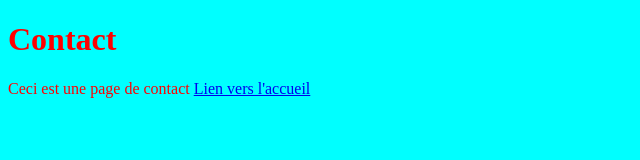
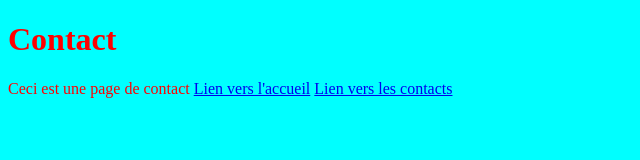
Before and after one commit to Soovae/projetac, a plain HTML site: page contact.html in a window 1280 px wide. Shown: the whole page, without its empty margins (0-640 px from the left). Drawn offline with Linux system fonts and the light colour scheme.

Commit message:
ajout du 2e lien vers page contact

```diff
--- a/contact.html
+++ b/contact.html
@@ -13,7 +13,7 @@
     Ceci est une page de contact
 
     <a href="accueil.html">Lien vers l'accueil</a>
-
+    <a href="contact.html">Lien vers les contacts</a>
 
 </body>
 </html>
```
